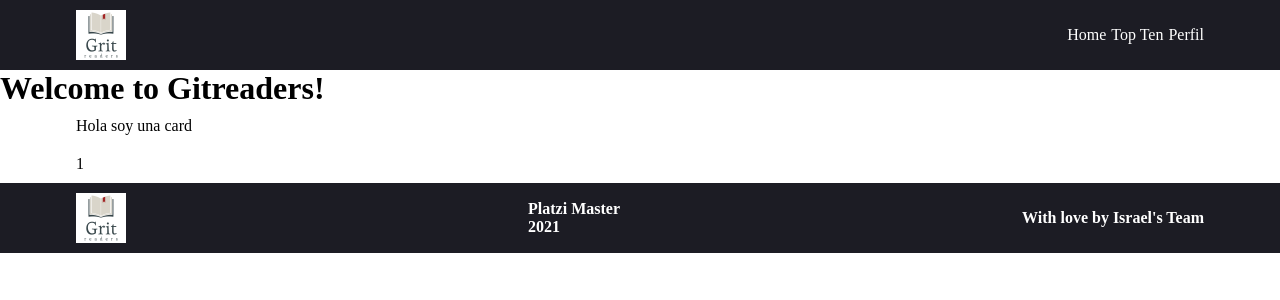
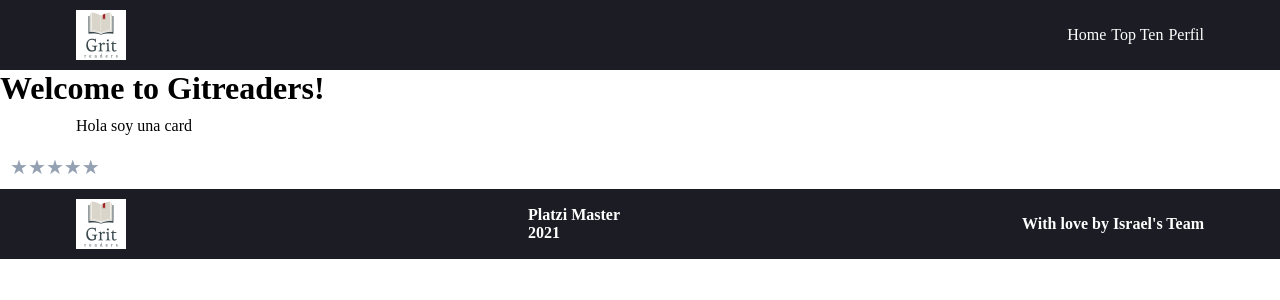
Before and after one commit to gritreaders/FrontEnd, a Next.js app: page / in a window 1280 px wide. Shown: the top 300 px of the page. Built offline with nearby package versions, Linux system fonts and the light colour scheme.

Commit message:
Feat Component Layout StarRank without functionality

```diff
--- a/components/StarsRank/StarsRank.js
+++ b/components/StarsRank/StarsRank.js
@@ -4,9 +4,17 @@ import styles from './starsRank.module.scss';
 const StarsRank = () => {
   return (
     <section>
-      <div className={styles.container}>1</div>
+      <div className={styles.container}>
+        <a href='#' value="1">★</a>
+        <a href='#' value="2">★</a>
+        <a href='#' value="3">★</a>
+        <a href='#' value="4">★</a>
+        <a href='#' value="5">★</a>
+      </div>
     </section>
   );
 };
 
 export default StarsRank;
+
+//<a href='#'>★</a> &#9733;
--- a/components/StarsRank/starsRank.module.scss
+++ b/components/StarsRank/starsRank.module.scss
@@ -1,8 +1,23 @@
+@import '../../pages/globalStyles.module.scss';
+
 .container {
   margin: 0 auto;
-  max-width: 1128px;
-  display: flex;
-  justify-content: space-between;
-  align-items: center;
+  max-width: 50px;
   padding: 10px;
+  display: inline-block;
+
+  & a {
+    text-decoration: none;
+    font-size: 20px;
+    color: $font-color;
+  }
+
+  &:hover a {
+    color: $orange-color;
+
+    &:hover ~ a {
+      color: $font-color;
+    }
+
+  }
 }
--- /dev/null
+++ b/pages/globalStyles.module.scss
@@ -0,0 +1,13 @@
+@import url('https://fonts.googleapis.com/css2?family=Inter:wght@300;500&family=Roboto:ital,wght@0,300;0,500;1,300&display=swap');
+
+/* Global Variables */
+$background-color: #1C1C24;
+$font-color: #94A1B2;
+$primary-color: #16161A ;
+$secondary-color: #7F5AF0;
+$alternative-color: #2CB67D;
+$white-color: #FFFFFE;
+$orange-color: #FFA41C;
+
+$primary-font: 'Inter', sans-serif;
+$secondary-font: 'Roboto', sans-serif;
```
Also changed, not shown: 2 other files (tests, documents, lock files or other folders).
